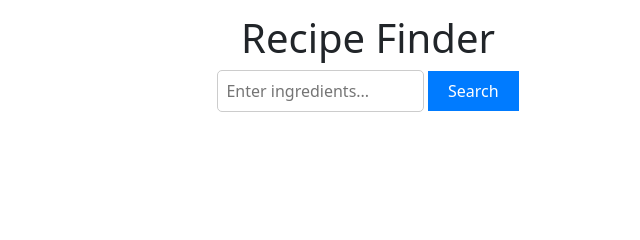
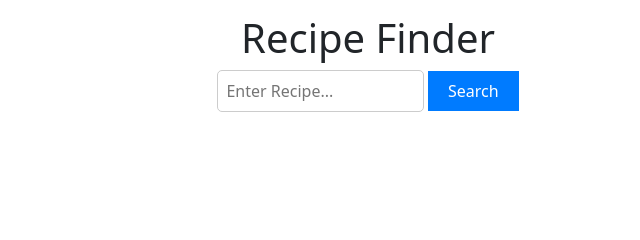
Before and after one commit to AJ2596/Day-20-Task1, a plain HTML site: page index.html in a window 1280 px wide. Shown: the part 327-567 px from the top of the page, 272-912 px from the left. Drawn offline with nearby package versions, Linux system fonts and the light colour scheme.

Commit message:
Update index.html

```diff
--- a/index.html
+++ b/index.html
@@ -13,6 +13,7 @@
     />
   </head>
   <body>
+    <div class="background">
       <div class="container-fluid center-content custom-border">
         <div class="row">
           <div class="col p-5 m-5 text-center">
@@ -21,11 +22,12 @@
               <input
                 type="text"
                 id="ingredientInput"
-              placeholder="Enter ingredients..."
+                placeholder="Enter Recipe..."
               />
               <button onclick="searchRecipes()">Search</button>
             </div>
             <div id="recipeResults"></div>
+          </div>
         </div>
       </div>
     </div>
```
Lines whose indentation alone changed are shown as unchanged.
